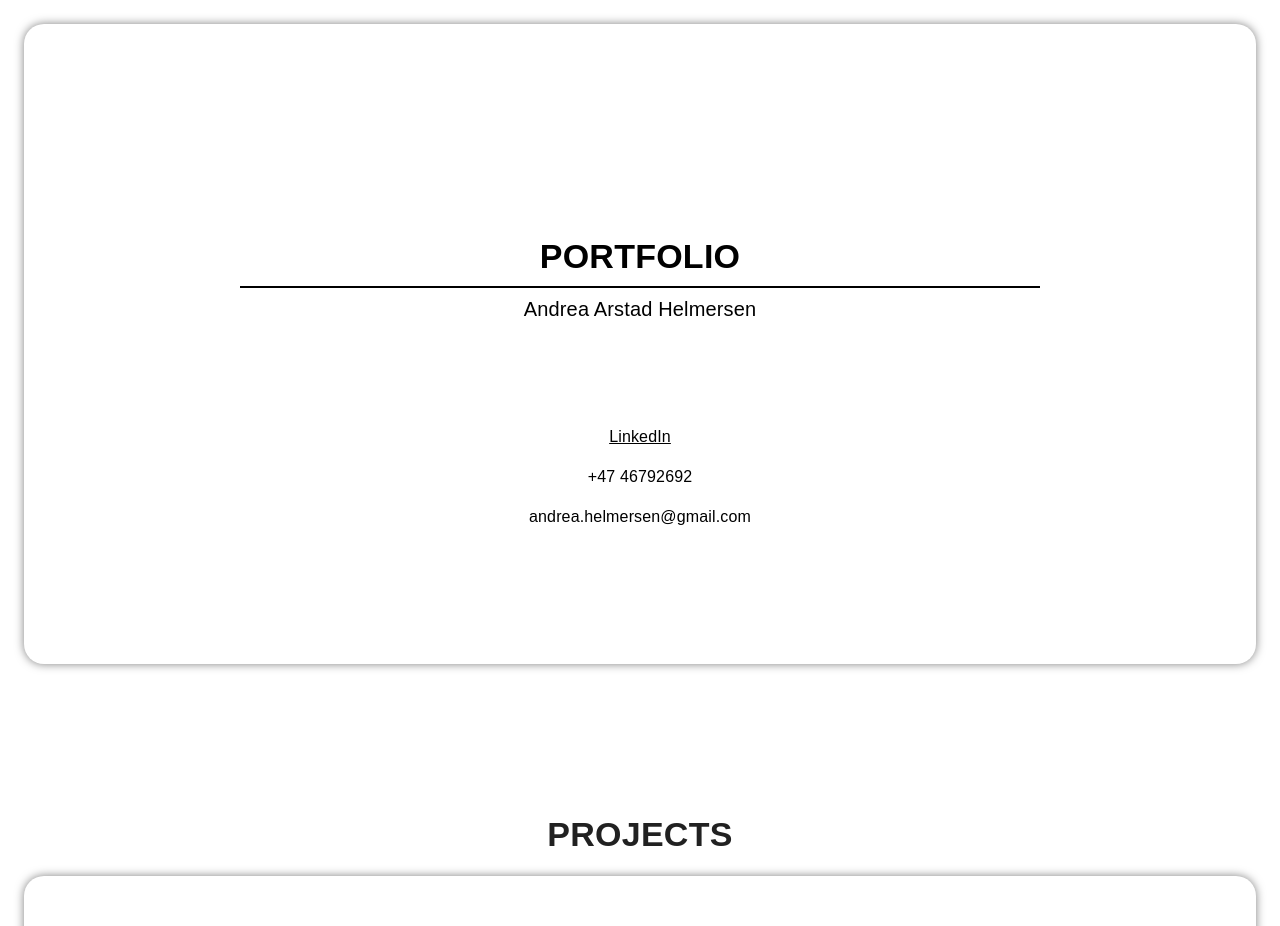
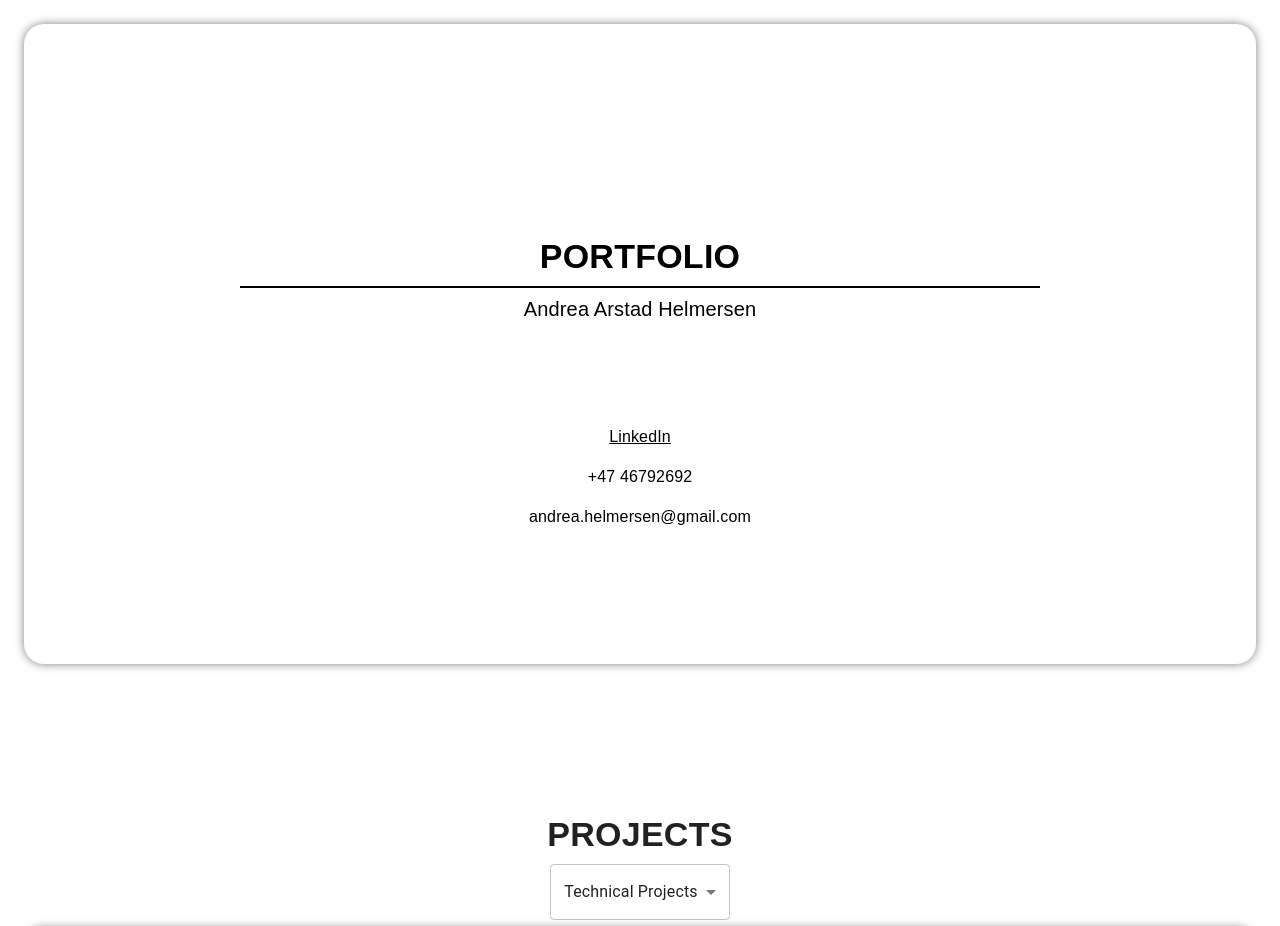
Before and after one commit to AndreaHelmersen/PortfolioAndreaHelmersen, a React (Vite) app: page / in a window 1280 px wide. Shown: the top 926 px of the page. Built offline with nearby package versions, Linux system fonts and the light colour scheme.

Commit message:
New feature added formcontrol to choose between business or tech projects

```diff
--- a/src/components/ProjectList.tsx
+++ b/src/components/ProjectList.tsx
@@ -1,26 +1,66 @@
 import { ProjectCard } from "./ProjectCard";
-import { STATIC_PROJECT_DATA } from "../staticData/ProjectData";
-import { Typography } from "@mui/material";
+import {
+  STATIC_PROJECT_DATA_bus,
+  STATIC_PROJECT_DATA_tech,
+} from "../staticData/ProjectData";
+import {
+  FormControl,
+  MenuItem,
+  Select,
+  SelectChangeEvent,
+  Typography,
+} from "@mui/material";
+import { useState } from "react";
 
 export const ProjectList = () => {
   const corbelFontStyle = {
     fontFamily: "Corbel, Arial, sans-serif",
   };
+  const [option, setOption] = useState("TechProjects");
+
+  const handleChange = (event: SelectChangeEvent) => {
+    setOption(event.target.value);
+  };
+
+  const selectedProjectData =
+    option === "TechProjects"
+      ? STATIC_PROJECT_DATA_tech
+      : STATIC_PROJECT_DATA_bus;
+
   return (
-    <div style={{paddingTop: "150px"}}>
-      <div style={{ textAlign: "center" }}>
+    <>
+      <div
+        style={{
+          paddingTop: "150px",
+          display: "flex",
+          flexDirection: "column",
+          alignItems: "center",
+        }}
+      >
         <Typography
           variant="h4"
           style={corbelFontStyle}
-          sx={{ fontWeight: "700", pb: "20px"}}
+          sx={{ fontWeight: "700" }}
         >
           PROJECTS
         </Typography>
+
+        <FormControl sx={{ m: 1, minWidth: 120 }}>
+          <Select
+            value={option}
+            onChange={handleChange}
+            displayEmpty
+            inputProps={{ "aria-label": "Without label" }}
+          >
+            <MenuItem value={"TechProjects"}>Technical Projects</MenuItem>
+            <MenuItem value={"busProjects"}>Business Projects</MenuItem>
+          </Select>
+        </FormControl>
+
+        {selectedProjectData.map((project, index) => (
+          <ProjectCard key={index} {...project} />
+        ))}
       </div>
-
-      {STATIC_PROJECT_DATA.map((project, index) => (
-        <ProjectCard key={index} {...project} />
-      ))}
-    </div>
+    </>
   );
 };
--- a/src/staticData/ProjectData.tsx
+++ b/src/staticData/ProjectData.tsx
@@ -4,20 +4,7 @@ import Bewere from "../Images/Bewere.png";
 import Tise from "../Images/Tise.png";
 import NG from "../Images/NG.png";
 
-
-export const STATIC_PROJECT_DATA = [
-  {
-    title: "Decon-X",
-    projectText:
-      "The project involved conducting various strategic analyses based on interviews conducted with a selected company, as well as identifying a strategic challenge. Based on the challenge, we developed three marketing strategies to 'address' the challenge and created an action plan for the best solution.",
-    companyText:
-      "The company we worked with for this project was Decon-X. They provide an automated disinfection robot.",
-    knowledgeText:
-      "Strategic analysis (PESTEL, Five Forces, VRIO, SWOT, etc.), developing strategic solutions, strategic planning, marketing strategies, interview techniques, teamwork.",
-    link: "https://gitfront.io/r/AndreaHelmersen/Eo62QB3V989J/Decon-X/",
-    image: deconXImage,
-    workedOn: "Spring 2022",
-  },
+export const STATIC_PROJECT_DATA_tech = [
   {
     title: "Bewere",
     projectText:
@@ -39,6 +26,21 @@ export const STATIC_PROJECT_DATA = [
     link: "https://gitfront.io/r/AndreaHelmersen/18ef300e5e098d17360269ff8f91dba72998652a/Asp-Interpreter/",
     image: AspInterpreter,
     workedOn: "Autumn 2021",
+  },
+];
+
+export const STATIC_PROJECT_DATA_bus = [
+  {
+    title: "Decon-X",
+    projectText:
+      "The project involved conducting various strategic analyses based on interviews conducted with a selected company, as well as identifying a strategic challenge. Based on the challenge, we developed three marketing strategies to 'address' the challenge and created an action plan for the best solution.",
+    companyText:
+      "The company we worked with for this project was Decon-X. They provide an automated disinfection robot.",
+    knowledgeText:
+      "Strategic analysis (PESTEL, Five Forces, VRIO, SWOT, etc.), developing strategic solutions, strategic planning, marketing strategies, interview techniques, teamwork.",
+    link: "https://gitfront.io/r/AndreaHelmersen/Eo62QB3V989J/Decon-X/",
+    image: deconXImage,
+    workedOn: "Spring 2022",
   },
   {
     title: "Digital Transformation of NG",
```
